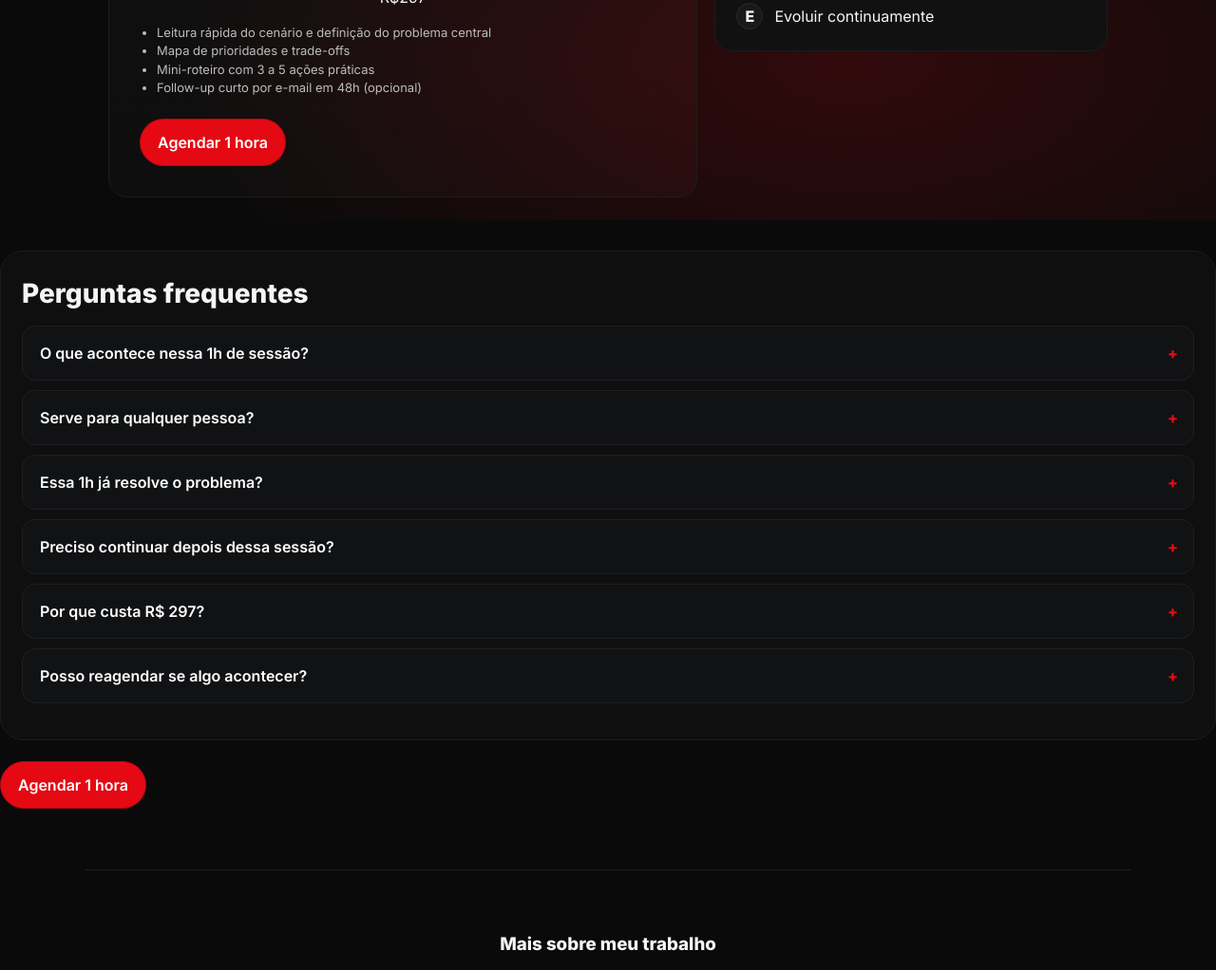
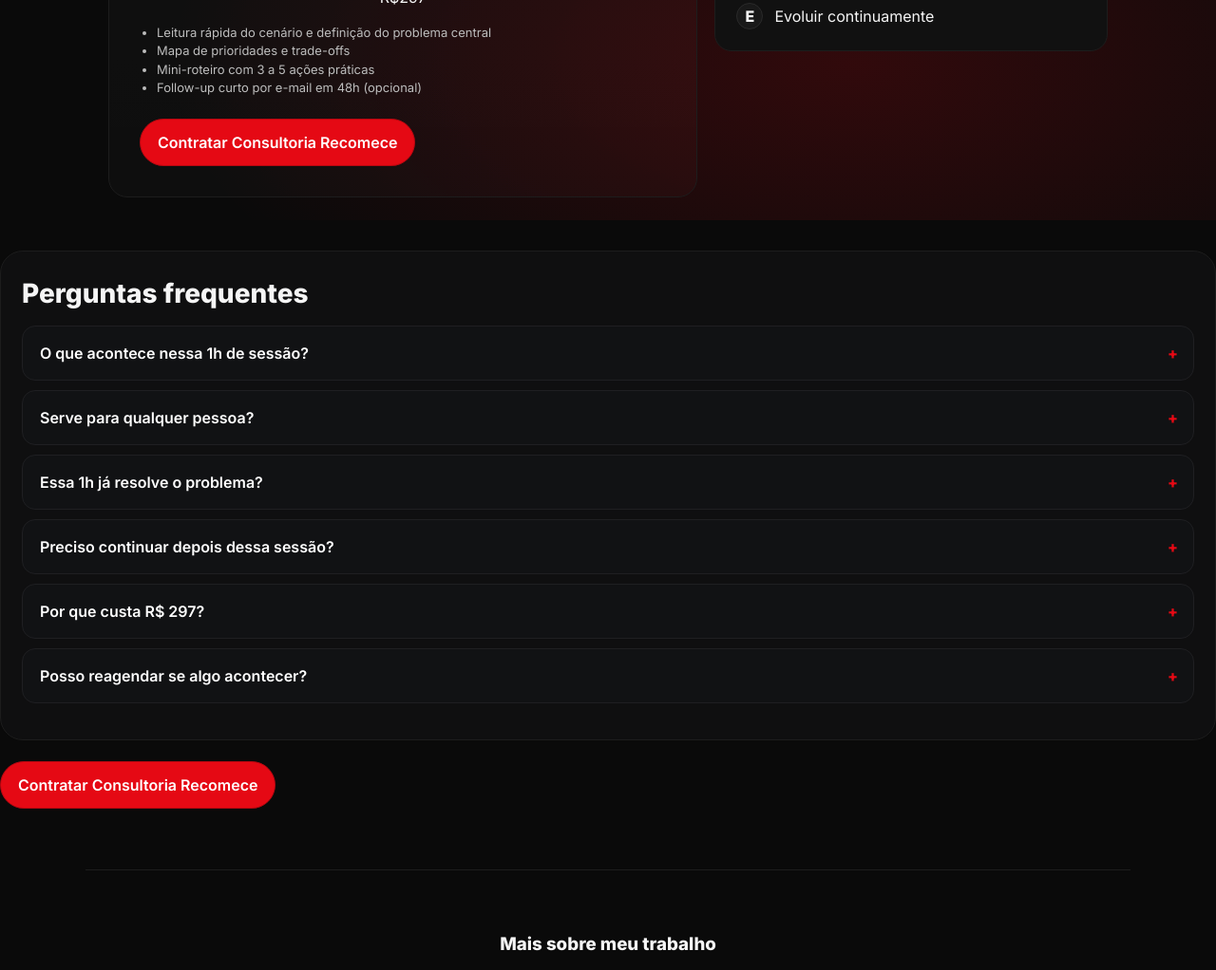
Before and after one commit to edesiojr-recomece/metodorecomece, a plain HTML site: page index.html in a window 1280 px wide. Shown: the part 1296-2318 px from the top of the page at 95% size. Drawn offline with Linux system fonts and the light colour scheme.

Commit message:
Update index.html

```diff
--- a/index.html
+++ b/index.html
@@ -121,7 +121,7 @@ display:block;margin-left:auto;margin-right:auto;">
           </ul>
         </div>
         <div class="cta">
-          <a class="btn primary" href="https://www.picktime.com/c6410c05-ba2c-4f7b-8e95-f096c4368517" target="_blank" rel="noopener">Agendar 1 hora</a>
+          <a class="btn primary" href="https://edesiojr.hotmart.host/consultoria-individual-metodo-recomece-f1f30fb4-ad1b-45b7-885f-3ac999e18564" target="_blank" rel="noopener">Contratar Consultoria Recomece</a>
         </div>
       </section>
 
@@ -264,7 +264,7 @@ display:block;margin-left:auto;margin-right:auto;">
 <!-- =====================  /FAQ  ===================== -->
 
         <div class="cta">
-          <a class="btn primary" href="https://www.picktime.com/c6410c05-ba2c-4f7b-8e95-f096c4368517" target="_blank" rel="noopener">Agendar 1 hora</a>
+          <a class="btn primary" href="https://edesiojr.hotmart.host/consultoria-individual-metodo-recomece-f1f30fb4-ad1b-45b7-885f-3ac999e18564" target="_blank" rel="noopener">Contratar Consultoria Recomece</a>
         </div>
 
     <section class="container section" aria-label="Links úteis">
```
